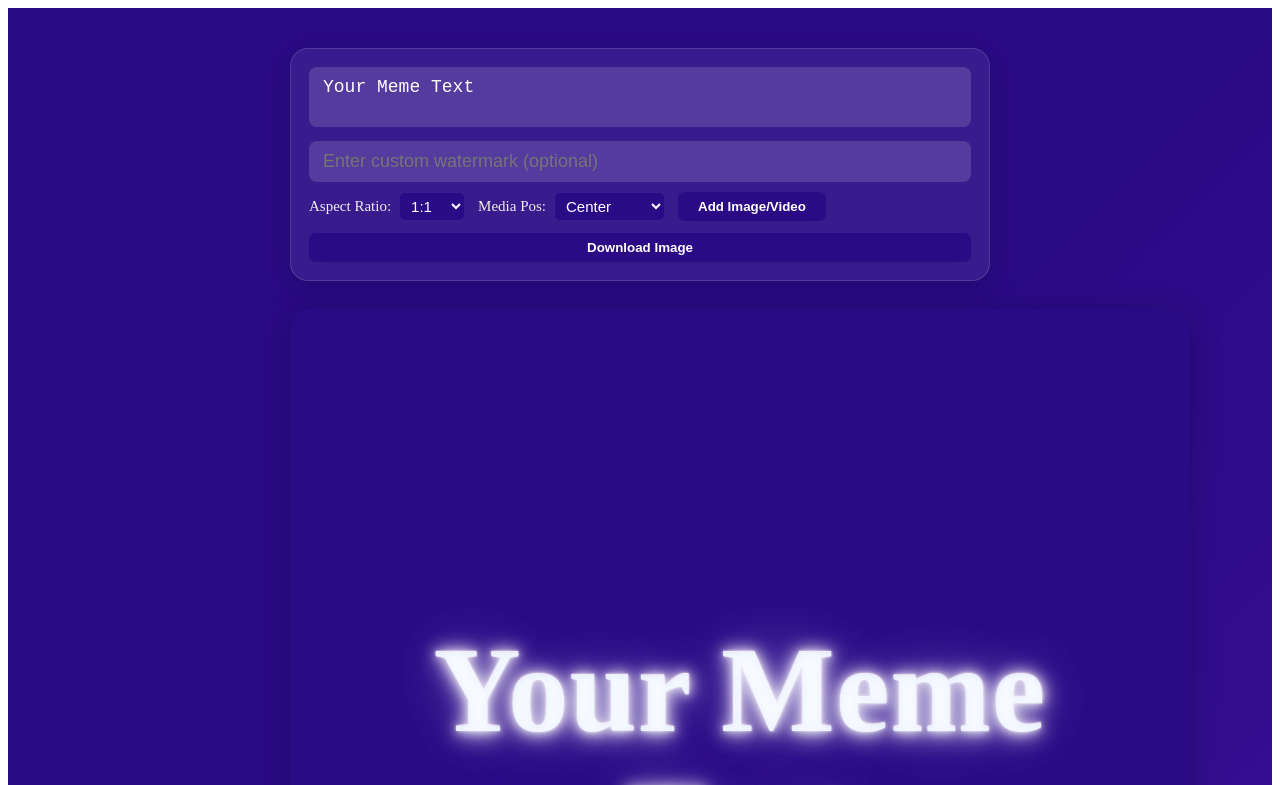
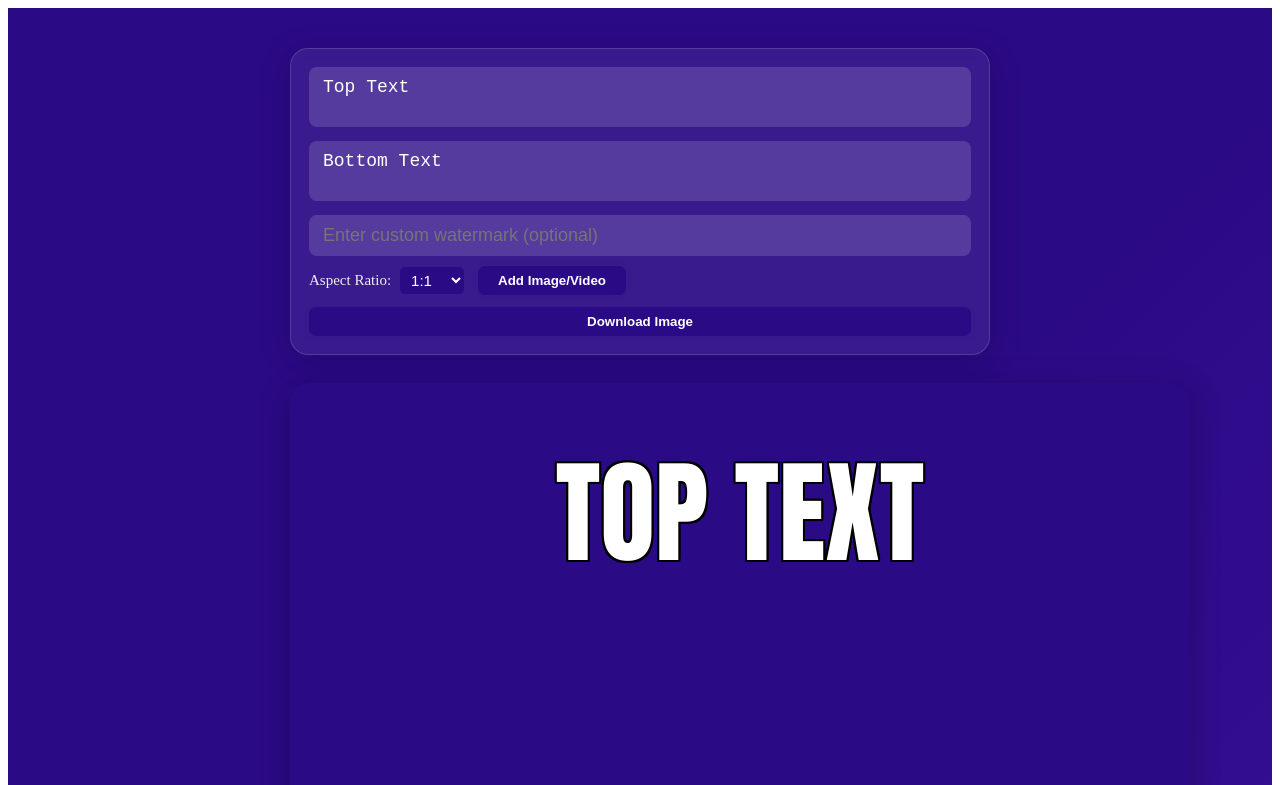
Before and after one commit to ajk-5/WT4Q_content_generator, a Next.js app in the folder mememaker/: page / in a window 1280 px wide. Shown: the top 785 px of the page. Built offline with nearby package versions, Linux system fonts and the light colour scheme.

Commit message:
feat: add top and bottom text meme support

```diff
--- a/mememaker/src/app/globals.css
+++ b/mememaker/src/app/globals.css
@@ -149,3 +149,38 @@
   pointer-events: none;
   backdrop-filter: blur(3px);
 }
+
+/* Classic meme text styling */
+.meme-text {
+  position: absolute;
+  left: 50%;
+  width: 100%;
+  transform: translateX(-50%);
+  font-family: Impact, Arial, sans-serif;
+  font-weight: 900;
+  color: #fff;
+  text-transform: uppercase;
+  text-align: center;
+  user-select: none;
+  pointer-events: none;
+  text-shadow:
+    2px 2px 0 #000,
+    -2px 2px 0 #000,
+    2px -2px 0 #000,
+    -2px -2px 0 #000,
+    0 2px 0 #000,
+    2px 0 0 #000,
+    0 -2px 0 #000,
+    -2px 0 0 #000;
+  z-index: 2;
+  padding: 0 10px;
+  box-sizing: border-box;
+}
+
+.meme-text.top {
+  top: 5%;
+}
+
+.meme-text.bottom {
+  bottom: 5%;
+}
--- a/mememaker/src/app/page.tsx
+++ b/mememaker/src/app/page.tsx
@@ -19,14 +19,6 @@ const ASPECTS = {
 
 type AspectKey = keyof typeof ASPECTS;
 
-const POSITIONS = [
-  { value: 'above', label: 'Above Text' },
-  { value: 'center', label: 'Center' },
-  { value: 'below', label: 'Below Text' },
-] as const;
-
-type PositionValue = typeof POSITIONS[number]['value'];
-
 function getFontSize(text: string, width: number, height: number): number {
   const len = text.length || 1;
   let size = Math.min(width, height) / Math.max(1.5, Math.sqrt(len / 2));
@@ -34,10 +26,10 @@ function getFontSize(text: string, width: number, height: number): number {
 }
 
 export default function Home(): JSX.Element {
-  const [text, setText] = useState<string>('Your Meme Text');
+  const [topText, setTopText] = useState<string>('Top Text');
+  const [bottomText, setBottomText] = useState<string>('Bottom Text');
   const [aspect, setAspect] = useState<AspectKey>('1:1');
   const [media, setMedia] = useState<MediaType | null>(null);
-  const [mediaPos, setMediaPos] = useState<PositionValue>('center');
   const [watermarkText, setWatermarkText] = useState<string>('');
   const [windowWidth, setWindowWidth] = useState<number>(
     typeof window !== 'undefined' ? window.innerWidth : 0
@@ -65,7 +57,8 @@ export default function Home(): JSX.Element {
     h = aspectSize.h * scale;
   }
 
-  const fontSize = getFontSize(text, w * 0.85, h * 0.45);
+  const topFontSize = getFontSize(topText, w * 0.85, h * 0.25);
+  const bottomFontSize = getFontSize(bottomText, w * 0.85, h * 0.25);
 
   // Dropzone with image/video aspect detection
   const { getRootProps, getInputProps } = useDropzone({
@@ -120,11 +113,19 @@ export default function Home(): JSX.Element {
         <div className="mememaker-form">
           <textarea
             className="mememaker-input"
-            value={text}
+            value={topText}
             maxLength={120}
             rows={2}
-            placeholder="Enter meme text"
-            onChange={e => setText(e.target.value)}
+            placeholder="Top text"
+            onChange={e => setTopText(e.target.value)}
+          />
+          <textarea
+            className="mememaker-input"
+            value={bottomText}
+            maxLength={120}
+            rows={2}
+            placeholder="Bottom text"
+            onChange={e => setBottomText(e.target.value)}
           />
           <input
             className="mememaker-input"
@@ -149,15 +150,6 @@ export default function Home(): JSX.Element {
               </select>
               {media && <span className="mememaker-lock">(Locked to media)</span>}
             </label>
-            <label className="mememaker-label">
-              Media Pos:
-              <select className="mememaker-select" value={mediaPos}
-                      onChange={e => setMediaPos(e.target.value as PositionValue)}>
-                {POSITIONS.map(pos => (
-                  <option value={pos.value} key={pos.value}>{pos.label}</option>
-                ))}
-              </select>
-            </label>
             <button {...getRootProps()} className="mememaker-btn" type="button">
               <input {...getInputProps()} />
               {media ? 'Replace Media' : 'Add Image/Video'}
@@ -172,7 +164,6 @@ export default function Home(): JSX.Element {
           style={{ width: w, height: h, minHeight: 200, margin: '0 auto' }}
           className="mememaker-canvas"
         >
-          {/* Media always fills the background */}
           {media && (
             <div style={{
               position: 'absolute', width: '100%', height: '100%',
@@ -181,31 +172,17 @@ export default function Home(): JSX.Element {
               <MediaComponent media={media} />
             </div>
           )}
-          {/* Content overlays */}
-          <div className="mememaker-canvas-content">
-            {media && mediaPos === 'above' && (
-              <div style={{ paddingTop: '5%' }} />
-            )}
-            {(!media || mediaPos === 'center') && (
-              <div className="mememaker-text-container">
-                <div
-                  className="mememaker-text"
-                  style={{
-                    fontSize,
-                    background: 'linear-gradient(145deg,rgba(255,255,255,0.97) 55%,rgba(255,255,255,0.7) 75%,rgba(40,125,245,0.13) 100%)',
-                    WebkitBackgroundClip: "text",
-                    WebkitTextFillColor: "transparent"
-                  }}
-                >{text}</div>
-              </div>
-            )}
-            {media && mediaPos === 'below' && (
-              <div style={{ paddingBottom: '10%' }} />
-            )}
+          <div className="meme-text top" style={{ fontSize: topFontSize }}>
+            {topText}
+          </div>
+          <div className="meme-text bottom" style={{ fontSize: bottomFontSize }}>
+            {bottomText}
+          </div>
+          {watermarkText && (
             <div className="mememaker-watermark" style={{ fontSize: Math.max(10, h * 0.04) }}>
               {watermarkText}
             </div>
-          </div>
+          )}
         </div>
         <div style={{ textAlign: 'center', color: '#bbb', fontSize: 12, marginTop: 20 }}>
           Powered by Next.js, pure CSS, and html2canvas. No data is uploaded.
```
